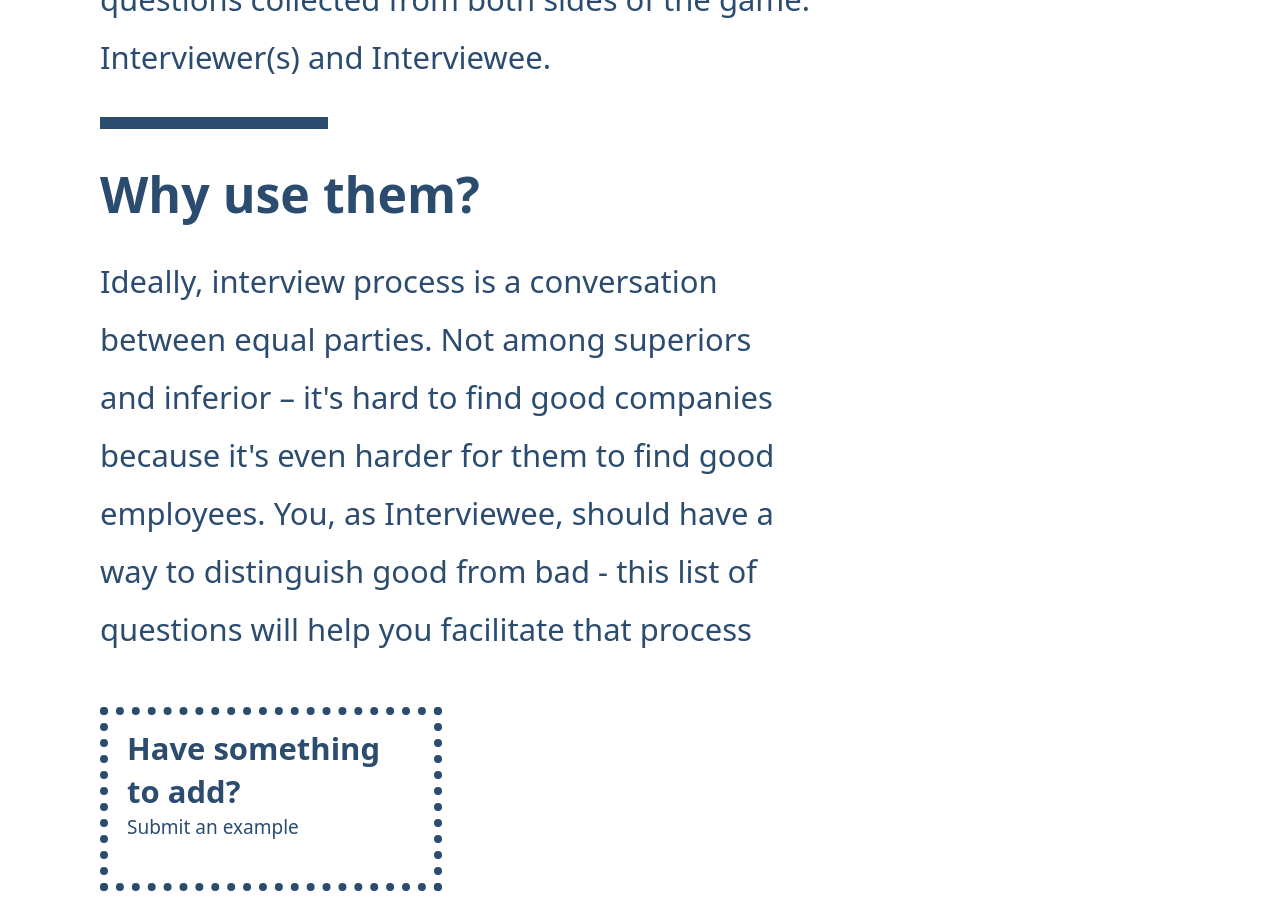
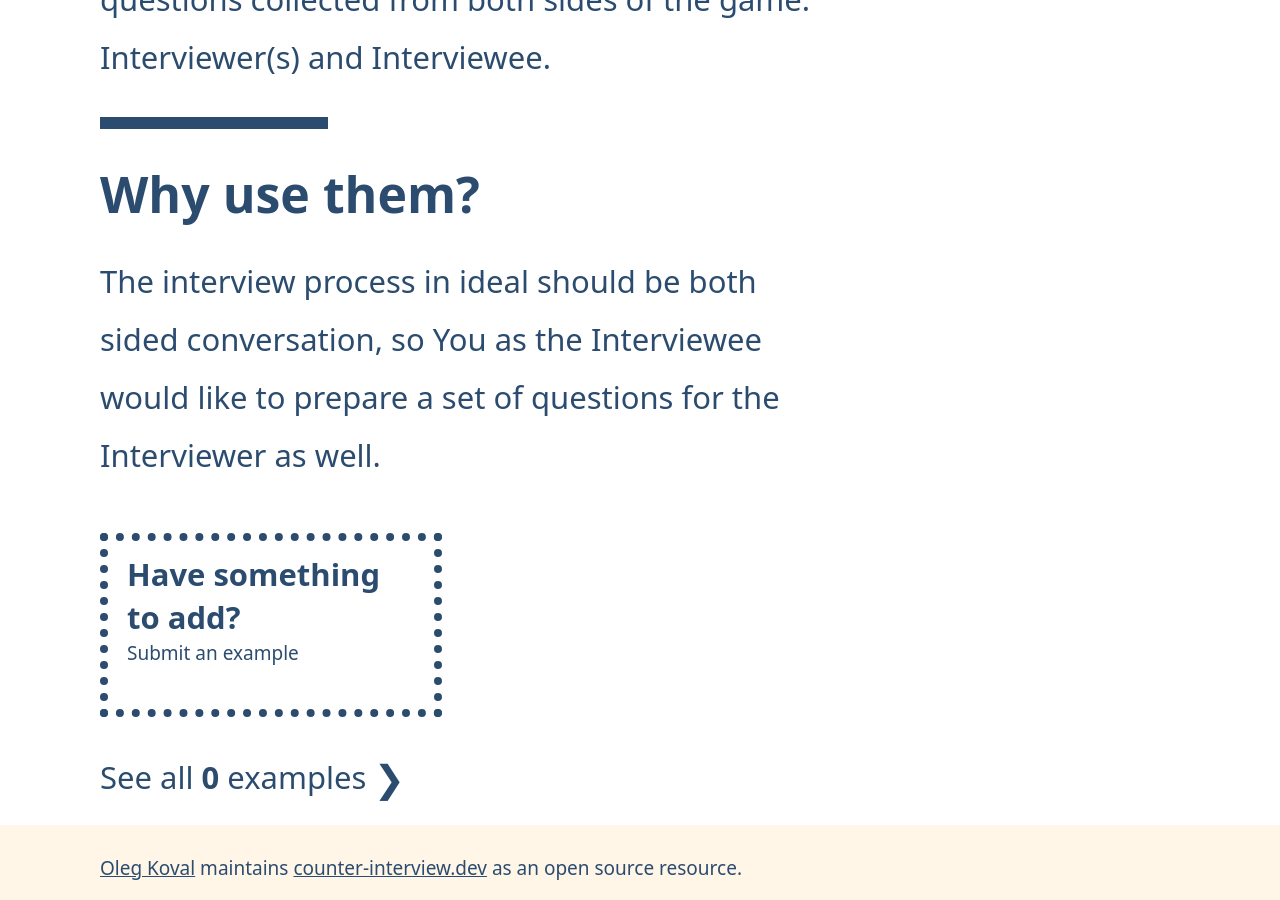
Before and after one commit to oleg-koval/counter-interview.dev, a Jekyll site: the page built from index.html, in a window 1280 px wide and 900 px high, scrolled down 1233 px. Built offline with Jekyll 4.4.1, drawn with Linux system fonts in a browser that asks for light colours.

Commit message:
Revert "Clarify "Why use them?" text"
This reverts commit 2b986b5598e70822f492167671d62b9451180d7b.

```diff
--- a/_layouts/home.html
+++ b/_layouts/home.html
@@ -8,10 +8,7 @@
     {% include info-block.html title="What are Counter Questions?"
         description="Its an open-sourced collection of interview questions collected from both sides of the game: Interviewer(s) and Interviewee."%}
     {% include info-block.html title="Why use them?"
-        description="Ideally, interview process is a conversation between equal parties. Not among superiors and inferior – it's hard to find good companies because it's even harder for them to find good employees.
-
-        You, as Interviewee, should have a way to distinguish good from bad - this list of questions will help you facilitate
-        that process" %}
+        description="The interview process in ideal should be both sided conversation, so You as the Interviewee would like to prepare a set of questions for the Interviewer as well. " %}
   </div>
   {% include block-grid-featured.html%}
   {% include footer.html %}
```
